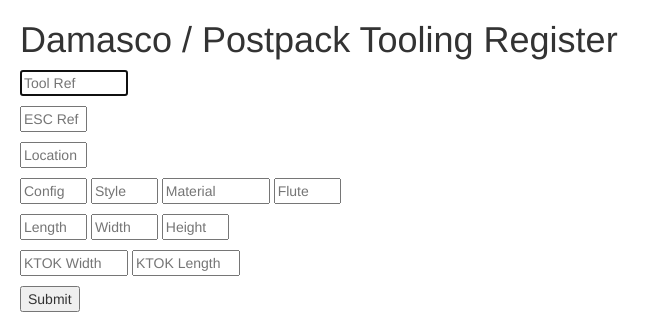
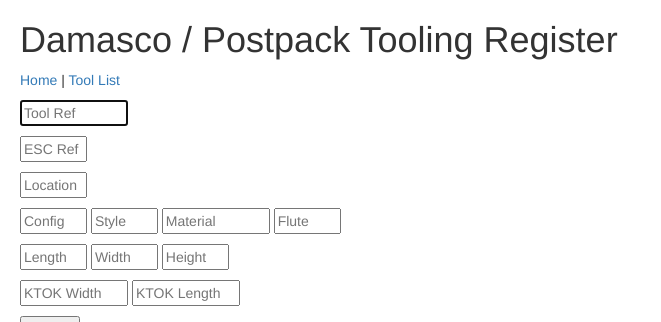
Before and after one commit to Werdlem/tooling, a PHP site: page / in a window 1280 px wide. Shown: the top 322 px of the page, without its empty margins (0-661 px from the left). Run offline with PHP 8.4, Linux system fonts and the light colour scheme; data that the repository does not hold is empty; some libraries are stand-ins or nearby versions.

Commit message:
v18.02
added nav bar

```diff
--- a/templates/header.php
+++ b/templates/header.php
@@ -18,3 +18,6 @@
 
 <h1>Damasco / Postpack Tooling Register</h1>
 <?php require_once './DAL/DBConn.php';?>
+<p>
+	<a href="?action=tooling">Home</a> |
+	<a href="?action=toolList">Tool List</a>
```
